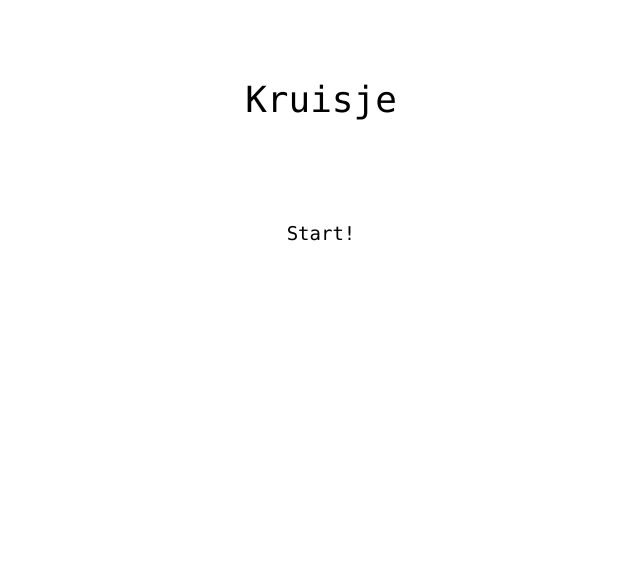
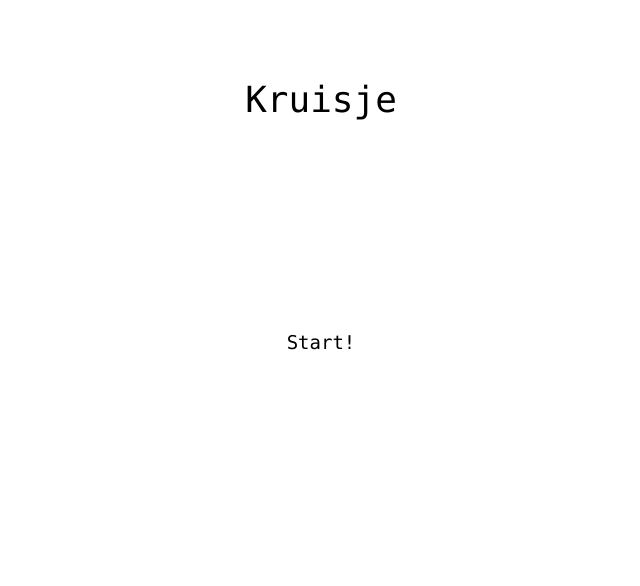
Before and after one commit to juliusbenjamins/kruisje, a React (Create React App) app: page / in a window 1280 px wide. Shown: the top 586 px of the page, without its empty margins (319-959 px from the left). Built offline with nearby package versions, Linux system fonts and the light colour scheme.

Commit message:
Maak het nou vierkant

```diff
--- a/src/App.js
+++ b/src/App.js
@@ -166,11 +166,11 @@ export const App = () => {
     )
   } else {
     return (
-      <div className="App font-mono h-screen flex-col flex justify-between">
+      <div className="App font-mono h-screen flex flex-col flex justify-between">
         <div className='App-body flex justify-center items-center'>
 
           {/* Title */}
-          <div className='text-4xl mb-4 mt-10 sm:mt-15 md:mt-20 font-mono'>
+          <div className='text-4xl mb-8 mt-10 sm:mt-15 md:mt-20 font-mono'>
             {/* <img className="w-60"
                  src={require('./img/Logo.png')}/> */}
                  Kruisje
@@ -179,9 +179,9 @@ export const App = () => {
           {/* Component that holds puzzle and letter description/solved message OR the start screen */}
           {!puzzleActive &&
             <div>
-              <div className=''>
-                <div className="inline-block min-w-full sm:px-6 lg:px-8 animate-bounce">
-                  <button className="p-6 mt-16"
+              <div className='flex h-96 justify-center items-center'>
+                <div className="text-center animate-bounce">
+                  <button className="p-2"
                     onClick={(e => startPuzzle())}>
                     Start!
                   </button>
@@ -227,10 +227,10 @@ export const App = () => {
                               return (
                                 <div
                                   key={`div${row}${col}`}
-                                  className='items-center overflow-hidden'
+                                  className='items-center overflow-hidden aspect-square'
                                 >
                                   <div
-                                    className='items-center overflow-hidden border border-black'>
+                                    className='items-center overflow-hidden border border-black aspect-square'>
                                     <input
                                       id={`${row}${col}`}
                                       className={`p-5 sm:p-6 md:px-7 appearance-none rounded-none text-center
```
